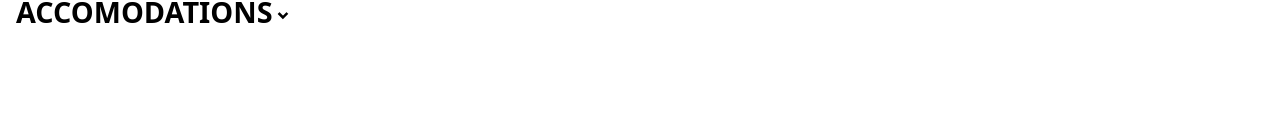
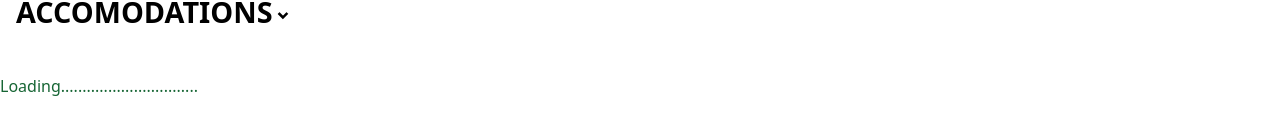
Before and after one commit to Sam1231997/Jos-city, a React (Vite) app: page /accomodation in a window 1280 px wide. Shown: the part 558-692 px from the top of the page. Built offline with nearby package versions, Linux system fonts and the light colour scheme.

Commit message:
final commit

```diff
--- a/src/components/Accomodation.jsx
+++ b/src/components/Accomodation.jsx
@@ -63,7 +63,7 @@ const Accomodation=()=>{
 
     </div>
     </div>
-
+    <p className='text-green-800 bold'>Loading................................</p>
 {/* BACKEND SIDE */}
     {/* <div className="p-4">
       <div className="flex space-x-4 mb-4">
--- a/src/components/Attraction.jsx
+++ b/src/components/Attraction.jsx
@@ -67,7 +67,7 @@ const Attraction=()=>{
 
     </div>
     </div>
-
+    <p className='text-green-800 '>Loading................................</p>
 {/* BACKEND SIDE */}
     {/* <div className="p-4">
       <div className="flex space-x-4 mb-4">
--- a/src/components/NowIJ.jsx
+++ b/src/components/NowIJ.jsx
@@ -66,7 +66,7 @@ const NowIJ =()=>{
 
     </div>
     </div>
-
+    <p className='text-green-800 bold'>Loading................................</p>
 {/* BACKEND SIDE */}
     {/* <div className="p-4">
       <div className="flex space-x-4 mb-4">
--- a/src/components/Restaurant.jsx
+++ b/src/components/Restaurant.jsx
@@ -66,7 +66,7 @@ const Restaurant=()=>{
 
     </div>
     </div>
-
+ <p className='text-green-800 bold'>Loading................................</p>
 {/* BACKEND SIDE */}
     {/* <div className="p-4">
       <div className="flex space-x-4 mb-4">
--- a/src/components/Shopping.jsx
+++ b/src/components/Shopping.jsx
@@ -64,7 +64,7 @@ const Shopping =()=>{
 
     </div>
     </div>
-
+    <p className='text-green-800 bold'>Loading................................</p>
 {/* BACKEND SIDE */}
 {/* fetch cards */}
 
```
